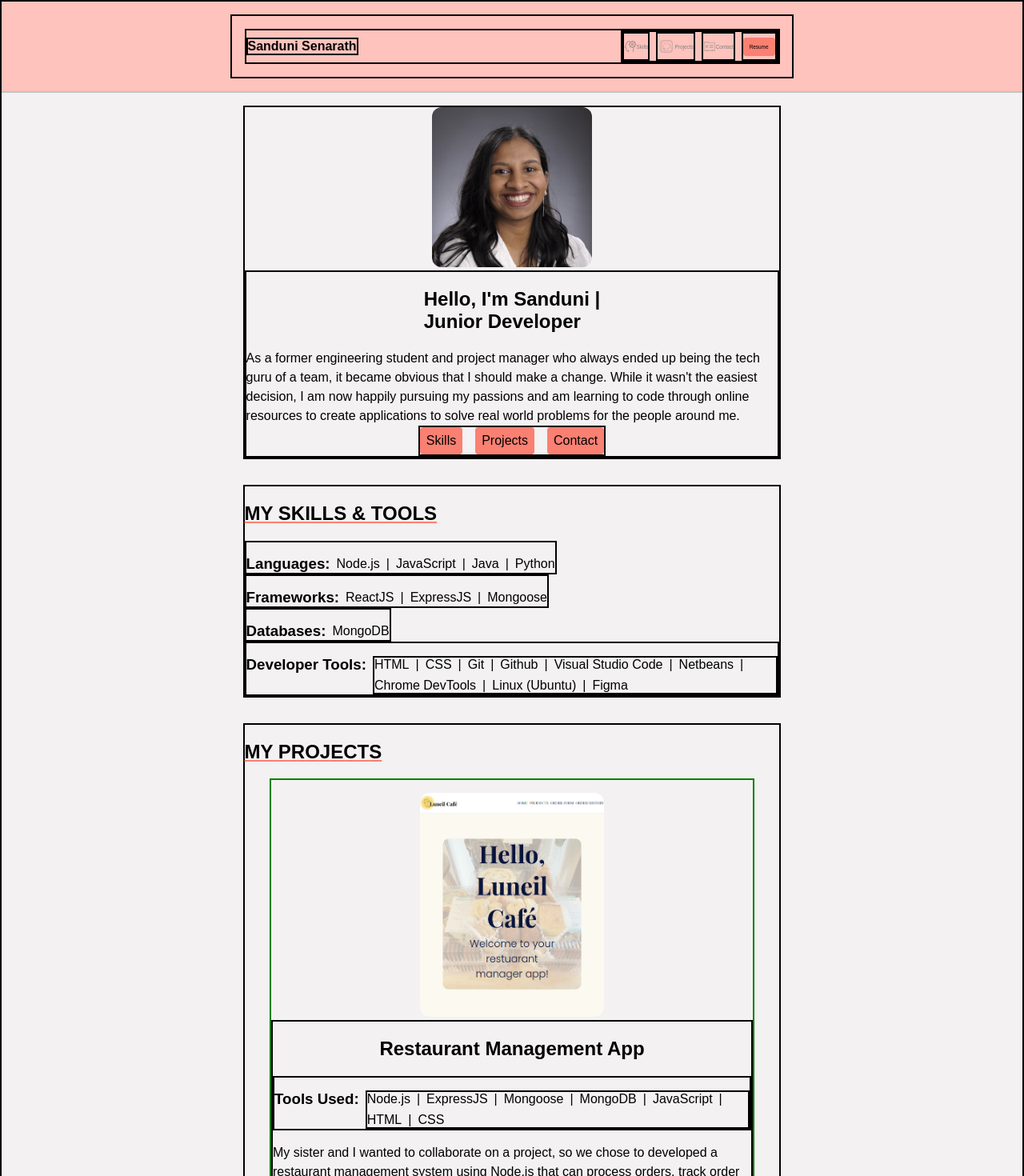
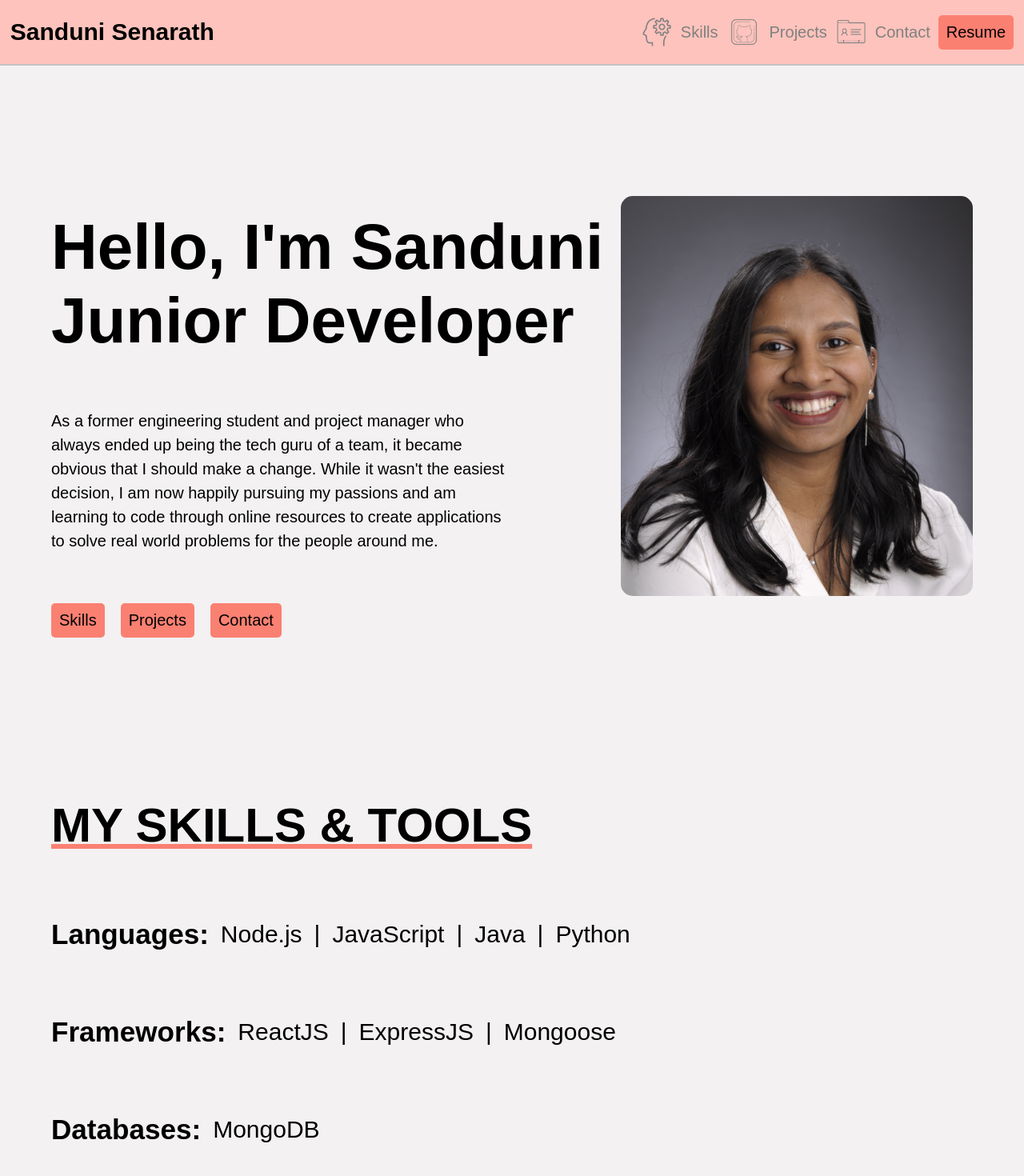
Before and after one commit to SSenarath/ssenarath.github.io, a React (Create React App) app: page / in a window 1280 px wide. Shown: the top 1470 px of the page at 80% size. Built offline with nearby package versions, Linux system fonts and the light colour scheme.

Commit message:
Format css for different screen sizes using media-queries.

```diff
--- a/src/App.css
+++ b/src/App.css
@@ -1,19 +1,27 @@
 * > {
     box-sizing: border-box;
 
+}
+
+html {
+    font-size: 12px;
 }
 
 body {
     margin: 0;
     background-color: #f3f1f1;
     font-family: 'Ubuntu', sans-serif;
+
+
+
 }
 
 main {
     display: flex;
     flex-direction: column;
     align-items: center;
-    border: 2px solid black;
+
+    /* border: 2px solid black; */
 }
 
 /* =================
@@ -21,6 +29,10 @@ main {
    ================= */
 
 /* general formatting */
+
+h1 {
+    margin-bottom: 0;
+}
 
 h3 {
     white-space: nowrap;
@@ -31,10 +43,13 @@ h3, p {
 
 .p-lineheight {
   line-height: 1.5;
+  margin: 1rem 0;
 }
 
 .section-title {
     text-decoration: underline #fa8072;
+    font-size: 2rem;
+    margin-top: 0;
 }
 
 /* header formatting  */
@@ -44,7 +59,7 @@ h3, p {
 }
 
 .navbar-item {
-    font-size: 0.4rem; /*10px*/
+    font-size: 0.7rem; /*10px*/
     color: #808080;
     text-decoration: none;
     height: 2rem;
@@ -55,12 +70,10 @@ h3, p {
     border-bottom: 1px solid #808080;
 }
 
-/* project formatting  */
-
-.project-description {
-    margin: 1rem 0;
+.option a {
+    text-decoration: none;
+    color: black
 }
-
 
 
 /* =================
@@ -80,38 +93,53 @@ h3, p {
    ================= */
 
 
-.container, .navbar-item, .navbar-right, .hero-left-container, .skill-category, .dev-tools, .projectcard, .projectcard-right-info, .option, .links {
+.container, nav, .navbar-item, .navbar-right, .hero-left-container, .skill-category, .dev-tools, .projectcard, .projectcard-right-info, .option, .links {
     display: flex;
     align-items: center;
-    border: 2px solid black;
+    /* border: 2px solid black; */
+}
+
+nav {
+    width: 98%;
+    margin: auto;
+}
+
+.navbar-item{
+    gap:0.5em;
 }
 
 
 .container {
-    width: 95%;
-    max-width: 700px;
-    margin: 1em auto;
+    width: 90%;
+    margin: 2em auto;
 }
 
 /* header formatting */
 
+
 header {
+    top: 0;
+    position: sticky;
     width: 100%;
     border-bottom: 2px solid #C3C3C3;
     background: #FDC3BC;
+    padding: 0.5em 0em;
+
 }
+
+header .container {
+    margin: 0 auto;
+}
+
 .my-name {
     margin: 0 auto 0 0;
-    border: 2px solid black;
+    /* border: 2px solid black; */
 }
 
 .navbar-right {
     gap: 0.5em;
 }
 
-.navbar-item {
-    border: 2px solid black;
-}
 
 .navbar-item img {
     width: 1rem;
@@ -124,8 +152,14 @@ header {
 
 /* hero formatting */
 
+#hero {
+    margin-top: -3.25em;
+}
+
 #hero .container {
     flex-direction: column-reverse;
+
+    padding-top: 4em;
 }
 
 .hero-left-container {
@@ -177,14 +211,16 @@ header {
 #projects .container {
     flex-direction: column;
     align-items: flex-start;
+    gap: 2em;
 }
 
 
 .projectcard {
-    border: 2px solid green;
-    width: 90%;
-    margin: auto;
+    /* border: 2px solid green; */
     flex-direction: column;
+    background: #e9e9e9;
+    padding: 1em;
+    border-radius: 2em;
 }
 
 .project-img {
@@ -204,7 +240,7 @@ header {
 
 #contact {
     width: 100%;
-    border: 2px solid green;
+    /* border: 2px solid green; */
 }
 
 #contact .container {
@@ -231,8 +267,217 @@ header {
     width: 3rem;
   }
 
+/* footer formatting */
 
+footer {
+    border-top: 2px solid #C3C3C3;
+    padding: 0.5em;
+    text-align: center;
+    color: #808080;
+    background: #FDC3BC;
+    width: 100%;
+  }
 
 /* =================
     Media queries
    ================= */
+@media (min-width: 480px) {
+
+    /* typography */
+
+    html {
+        font-size: 16px;
+    }
+
+
+
+}
+
+@media (min-width: 730px) {
+    html {
+        font-size: 18px;
+    }
+
+    .my-name h4 {
+        font-size: 1.5rem;
+    }
+
+    .navbar-item {
+        font-size: 0.7rem; /*10px*/
+    }
+
+    /* layout */
+
+    .container {
+        width: 90%
+    }
+
+}
+
+@media (min-width: 1024px) {
+
+    /* typography */
+
+    html {
+        font-size: 16px;
+    }
+
+    .main-intro {
+        font-size: 3rem;
+    }
+
+    /* layout */
+
+     .container {
+        width: 90%
+    }
+
+    /* hero formatting */
+
+    #hero .container {
+        flex-direction: row;
+        justify-content: space-between;
+    }
+
+    .hero-left-container {
+        width: 70%;
+        align-items: flex-start;
+    }
+
+    .profile-picture {
+        width: 15em;
+        height: 15em;
+    }
+
+
+    /* skills formatting */
+
+    #skills {
+        width: 100%;
+    }
+
+    /* project formatting  */
+
+    .projectcard {
+        flex-direction: row;
+        margin-top: 1em;
+        gap: 1em;
+        align-items: center;
+    }
+
+    .projectcard-right-info {
+        height: 100%
+    }
+
+    .project-img {
+        margin-top: 0;
+    }
+
+    /* contact formatting */
+
+    .contact-options {
+        margin-top: 1em;
+        width: 100%;
+        display: flex;
+        justify-content: space-around;
+
+    }
+
+    .option {
+        width: 20em;
+    }
+
+}
+
+@media (min-width: 1280px) {
+
+    html {
+        font-size: 20px;
+    }
+
+    /* typography */
+
+    .main-intro {
+        font-size: 4rem;
+        white-space: nowrap;
+    }
+
+    .navbar-item {
+        font-size: 1rem;
+    }
+
+    .section-title {
+        font-size: 3rem;
+    }
+
+    #skills .skill-category {
+        font-size: 1.5rem;
+    }
+
+    /* layout */
+
+    /* header formmating */
+
+    header {
+        padding-top: 1em;
+        padding-bottom: 1em;
+    }
+
+    .navbar-item img {
+        height: 2em;
+        width: 2em
+    }
+
+    .projects img {
+        height: 2.4em;
+        width: 2.4em
+    }
+
+
+
+    .container {
+        margin-top: 5rem;
+        margin-bottom: 5rem;
+        width: 90%;
+    }
+
+    .hero-left-container {
+        height: 30em;
+        justify-content: space-between;
+        width: 50%;
+    }
+
+    .profile-picture {
+        width: 22em;
+        height: 25em;
+    }
+
+    /* skills formatting  */
+
+    #skills .container {
+        height: 30em;
+        justify-content: space-between;
+    }
+
+    /* contact formatting */
+
+    #contact .container{
+        height: 25em;
+        gap: 4em;
+
+    }
+
+
+
+
+}
+
+
+@media (min-width: 1650px) {
+
+    .container {
+        width: 75%;
+    }
+
+
+}
--- a/src/components/Contact.js
+++ b/src/components/Contact.js
@@ -6,6 +6,7 @@ import LinkedIn from "../images/contact/linkedin.png"
 export default function Contact(){
     return(
         <section id="contact">
+
                 <div className="container">
                     <h1 className="section-title">GET IN TOUCH</h1>
                     <div className="contact-options">
@@ -28,6 +29,7 @@ export default function Contact(){
                             <a target="_blank" href="https://www.linkedin.com/in/ssenarath/">linkedin.com/in/ssenarath</a>
                         </div>
                     </div>
+
             </div>
         </section>
     )
--- a/src/components/Footer.js
+++ b/src/components/Footer.js
@@ -3,9 +3,7 @@ import React from "react";
 export default function Footer() {
     return(
         <footer>
-            <div className="container">
                 <p>© 2023 Sanduni Senarath <a href="https://github.com/SSenarath/portfolio-website" target="_blank">Github Project Repo</a></p>
-            </div>
         </footer>
     )
 
--- a/src/components/Header.js
+++ b/src/components/Header.js
@@ -7,8 +7,8 @@ export default function Header(){
     return(
 
         <header>
-            <div className="container ">
-                <nav className = "container header-navbar">
+
+                <nav className = "header-navbar">
                         <Link className="my-name" activeClass="active" to="hero" spy={true} smooth={true}>
                             <h4>Sanduni Senarath</h4>
                         </Link>
@@ -36,7 +36,7 @@ export default function Header(){
                             </div>
                         </div>
                     </nav>
-            </div>
+
         </header>
     )
 }
--- a/src/components/Hero.js
+++ b/src/components/Hero.js
@@ -8,7 +8,7 @@ export default function Hero(){
         <section id="hero" >
             <div className="container">
                 <div className="hero-left-container">
-                    <h1>Hello, I'm Sanduni | <br/> Junior Developer </h1>
+                    <h1 className="main-intro">Hello, I'm Sanduni | <br/> Junior Developer </h1>
                     <p className="about-me p-lineheight" >As a former engineering student and project manager who always ended up being the tech guru of
                         a team, it became obvious that I should make a change. While it wasn't the easiest decision, I am now happily pursuing my passions and am learning to code through online resources to create applications to solve real world
                         problems for the people around me.</p>
--- a/src/components/ProjectCard.js
+++ b/src/components/ProjectCard.js
@@ -10,7 +10,7 @@ export default function ProjectCard({item}){
             <div className="projectcard-right-info">
                 <h2>{item.title}</h2>
                 <Toolkit project={item.tools} key={item.id}/>
-                <p className="project-description p-lineheight">{item.description}</p>
+                <p className="p-lineheight">{item.description}</p>
                 <div className="links">
                     <a className = "btn" target="_blank" href={item.websiteLink}>Live Site</a>
                     <a className = "btn" target="_blank" href={item.githubRepoLink}>Github Repository</a>
--- a/src/components/Skills.js
+++ b/src/components/Skills.js
@@ -3,7 +3,7 @@ import React from "react";
 export default function About(){
     return(
         <div id ="skills">
-            <section className="container">
+            <div className="container">
                     <h1 className="section-title">MY SKILLS & TOOLS</h1>
                     <div className="skill-category">
                         <h3>Languages: </h3>
@@ -49,7 +49,7 @@ export default function About(){
                                 <p>Figma</p>
                             </div>
                     </div>
-            </section>
+            </div>
         </div>
 
     )
```
Lines whose indentation alone changed are shown as unchanged.
